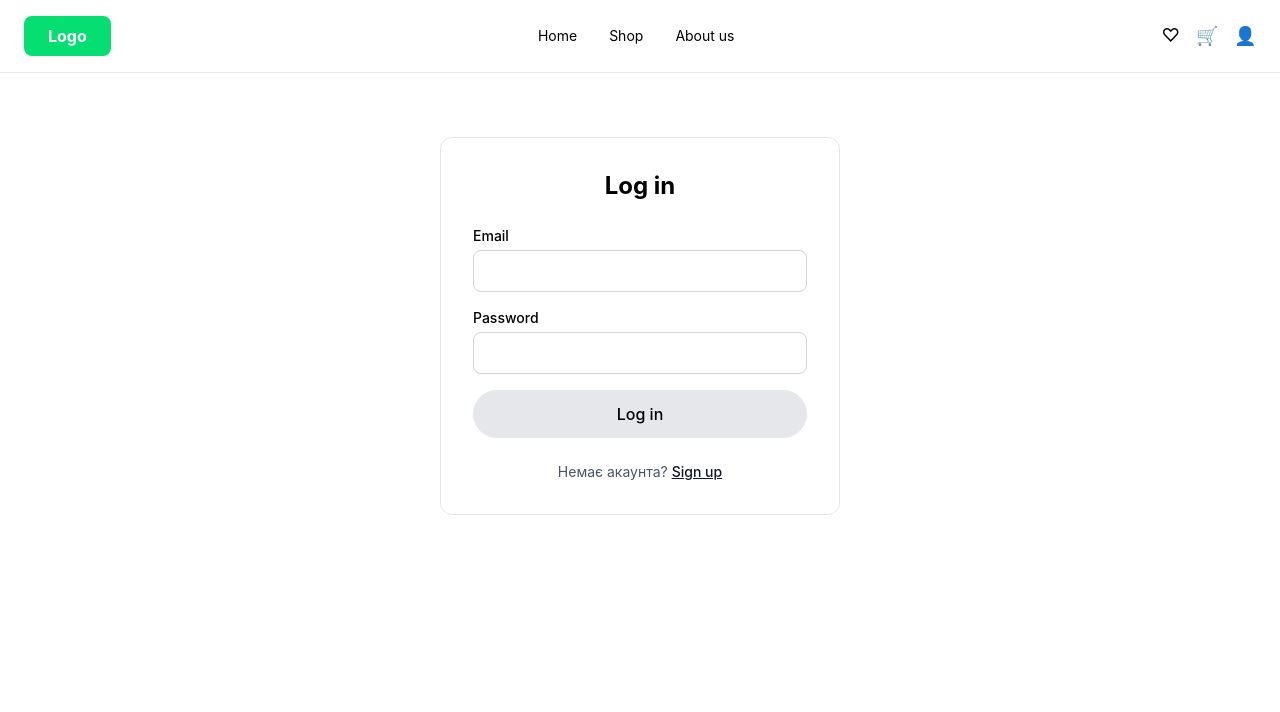
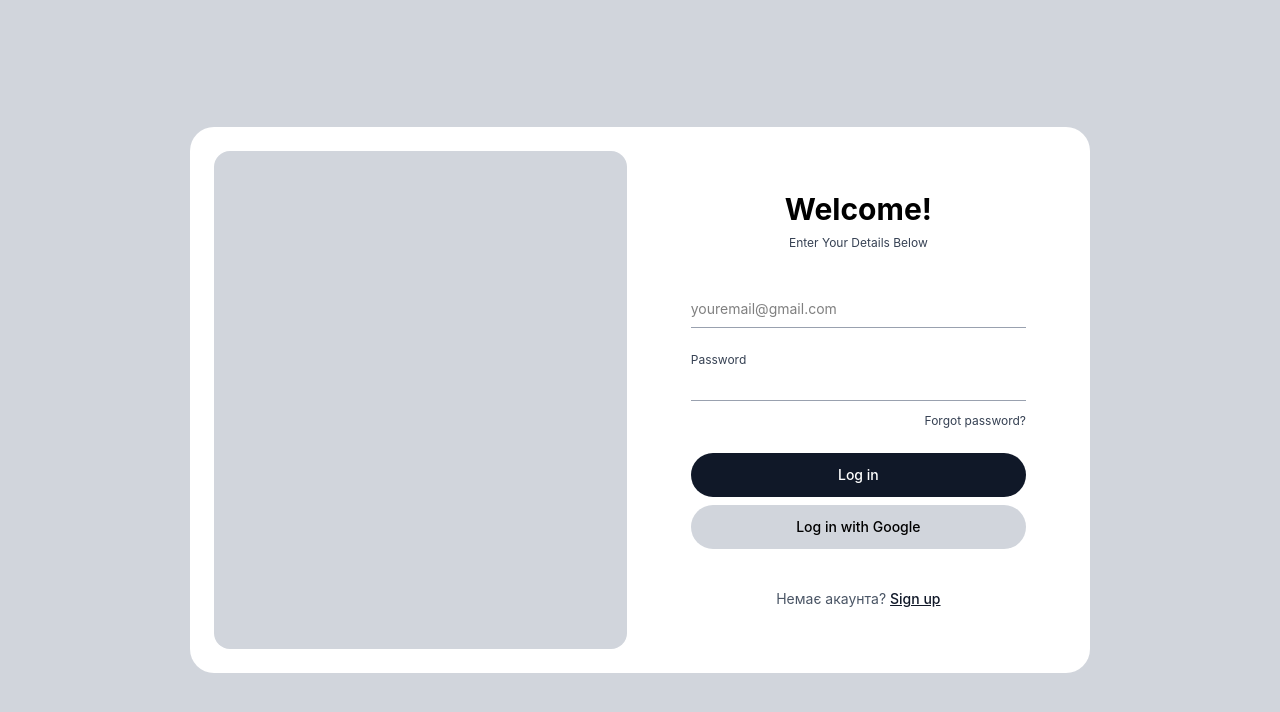
Before and after one commit to Roman767409/stor-dopamine, a React app in the folder frontend/: page /login in a window 1280 px wide. Shown: the top 712 px of the page. Built offline with nearby package versions, Linux system fonts and the light colour scheme; the HTML template or start-up script is replaced by a standard one.

Commit message:
Restyle login page and hide header on it

```diff
--- a/frontend/src/App.jsx
+++ b/frontend/src/App.jsx
@@ -1,4 +1,4 @@
-import { BrowserRouter, Routes, Route } from 'react-router-dom'
+import { BrowserRouter, Routes, Route, useLocation } from 'react-router-dom'
 import { AuthProvider } from './context/AuthContext'
 import { CartProvider } from './context/CartContext'
 import Header from './components/Header'
@@ -7,18 +7,30 @@ import ShopPage from './pages/ShopPage'
 import CartPage from './pages/CartPage'
 import AuthPage from './pages/AuthPage'
 
+// Живе всередині BrowserRouter, тому може читати поточну адресу
+function AppLayout() {
+  const location = useLocation()
+  const showHeader = location.pathname !== '/login'
+
+  return (
+    <>
+      {showHeader && <Header />}
+      <Routes>
+        <Route path="/" element={<HomePage />} />
+        <Route path="/shop" element={<ShopPage />} />
+        <Route path="/cart" element={<CartPage />} />
+        <Route path="/login" element={<AuthPage />} />
+      </Routes>
+    </>
+  )
+}
+
 function App() {
   return (
     <AuthProvider>
       <CartProvider>
         <BrowserRouter>
-          <Header />
-          <Routes>
-            <Route path="/" element={<HomePage />} />
-            <Route path="/shop" element={<ShopPage />} />
-            <Route path="/cart" element={<CartPage />} />
-            <Route path="/login" element={<AuthPage />} />
-          </Routes>
+          <AppLayout />
         </BrowserRouter>
       </CartProvider>
     </AuthProvider>
--- a/frontend/src/pages/AuthPage.jsx
+++ b/frontend/src/pages/AuthPage.jsx
@@ -68,13 +68,20 @@ function AuthPage() {
   }
 
   return (
-    <main className="px-4 py-16 flex justify-center">
-      <div className="w-full max-w-[400px] border border-gray-200 rounded-xl p-8 flex flex-col gap-6">
-        <h1 className="text-2xl font-bold text-center">{title}</h1>
+    <main className="min-h-screen bg-gray-300 px-4 py-16 flex items-center justify-center">
+      <div className="w-full max-w-[900px] bg-white rounded-3xl p-4 md:p-6 flex gap-6">
+        {/* Заглушка для картинки — на телефоні ховається */}
+        <div className="hidden md:block md:w-1/2 min-h-[440px] bg-gray-300 rounded-2xl" />
 
-        <form onSubmit={handleSubmit} noValidate className="flex flex-col gap-4">
+        <div className="w-full md:w-1/2 px-4 py-10 md:px-10 flex flex-col justify-center gap-10">
+          <div className="text-center">
+            <h1 className="text-3xl font-bold">{isLogin ? 'Welcome!' : 'Sign up'}</h1>
+            <p className="mt-2 text-xs text-gray-700">Enter Your Details Below</p>
+          </div>
+
+          <form onSubmit={handleSubmit} noValidate className="flex flex-col gap-6">
             <div className="flex flex-col gap-1">
-            <label htmlFor="email" className="text-sm font-medium">
+              <label htmlFor="email" className="sr-only">
                 Email
               </label>
               <input
@@ -82,15 +89,16 @@ function AuthPage() {
                 type="email"
                 required
                 autoComplete="email"
+                placeholder="youremail@gmail.com"
                 value={email}
                 onChange={(event) => setEmail(event.target.value)}
-              className="border border-gray-300 rounded-lg px-4 py-2"
+                className="bg-transparent border-0 border-b border-gray-400 py-2 text-sm outline-none focus:border-gray-900"
               />
               {fieldErrors.email && <p className="text-sm text-red-600">{fieldErrors.email}</p>}
             </div>
 
             <div className="flex flex-col gap-1">
-            <label htmlFor="password" className="text-sm font-medium">
+              <label htmlFor="password" className="text-xs text-gray-700">
                 Password
               </label>
               <input
@@ -100,22 +108,36 @@ function AuthPage() {
                 autoComplete={isLogin ? 'current-password' : 'new-password'}
                 value={password}
                 onChange={(event) => setPassword(event.target.value)}
-              className="border border-gray-300 rounded-lg px-4 py-2"
+                className="bg-transparent border-0 border-b border-gray-400 py-1 text-sm outline-none focus:border-gray-900"
               />
               {fieldErrors.password && (
                 <p className="text-sm text-red-600">{fieldErrors.password}</p>
               )}
+              <button type="button" className="self-end mt-2 text-xs text-gray-700 hover:underline">
+                Forgot password?
+              </button>
             </div>
 
             {serverError && <p className="text-sm text-red-600">{serverError}</p>}
 
+            <div className="flex flex-col gap-2">
               <button
                 type="submit"
                 disabled={isSubmitting}
-            className="bg-gray-200 hover:bg-gray-300 rounded-full px-6 py-3 font-medium disabled:opacity-50 disabled:cursor-not-allowed"
+                className="w-full bg-gray-900 hover:bg-gray-700 text-white rounded-full px-6 py-3 text-sm font-medium disabled:opacity-50 disabled:cursor-not-allowed"
               >
                 {isSubmitting ? 'Loading...' : title}
               </button>
+
+              {isLogin && (
+                <button
+                  type="button"
+                  className="w-full bg-gray-300 hover:bg-gray-400 rounded-full px-6 py-3 text-sm font-medium"
+                >
+                  Log in with Google
+                </button>
+              )}
+            </div>
           </form>
 
           <p className="text-sm text-center text-gray-600">
@@ -125,6 +147,7 @@ function AuthPage() {
             </button>
           </p>
         </div>
+      </div>
     </main>
   )
 }
```
Lines whose indentation alone changed are shown as unchanged.
